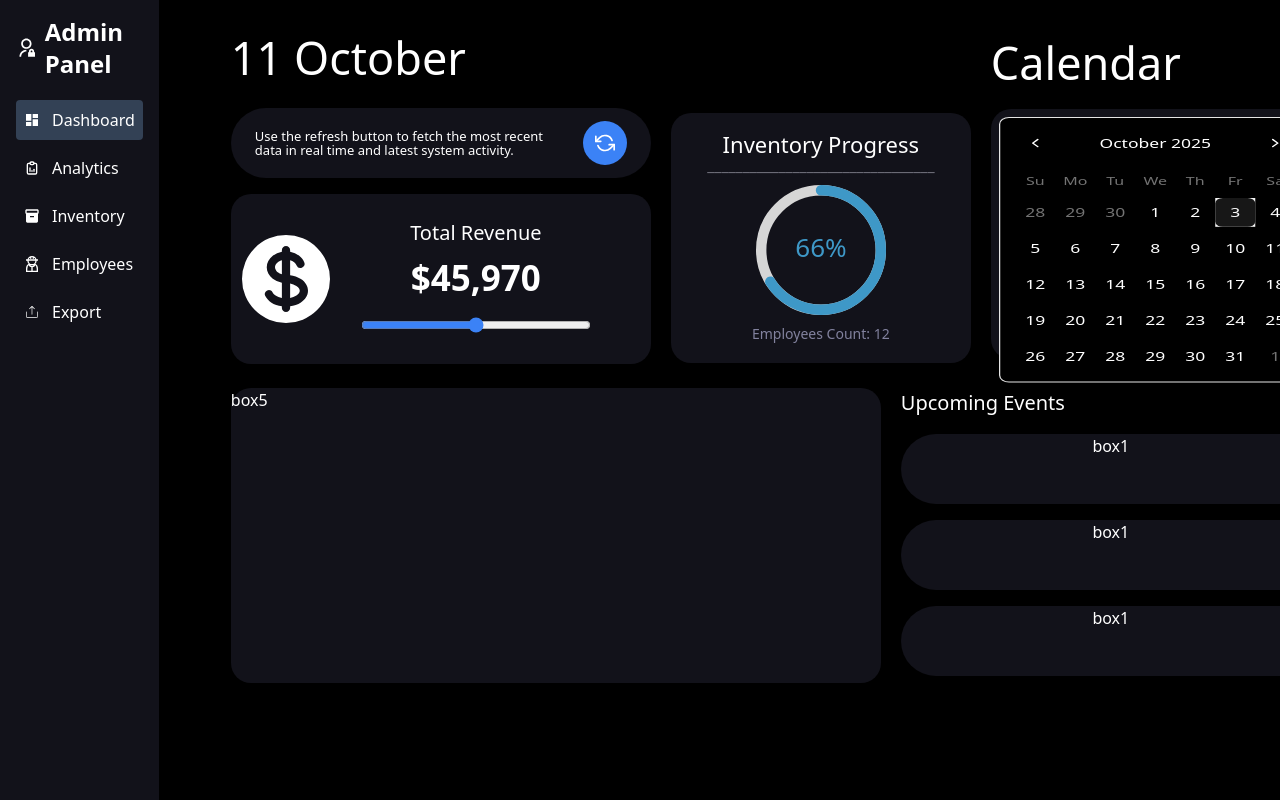
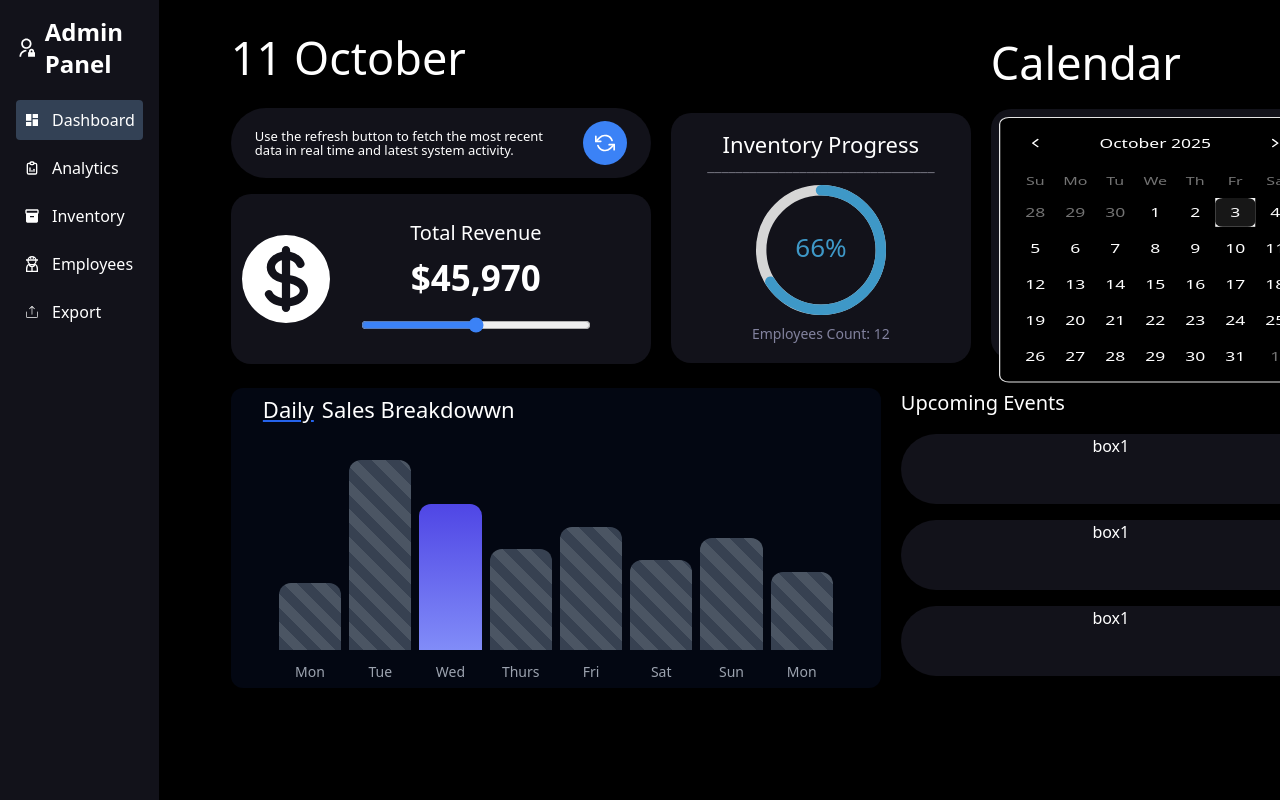
Before and after one commit to ShreyashBRN/Project-01, a React (Vite) app in the folder frontend/: page /dashboard in a window 1280 px wide. Shown: the top 800 px of the page. Built offline with nearby package versions, Linux system fonts and the light colour scheme.

Commit message:
created dashboard daily expense graph

```diff
--- /dev/null
+++ b/frontend/src/components/expenseGraphDashboard.jsx
@@ -0,0 +1,108 @@
+import React, { useState } from 'react';
+import { Card } from "@/components/ui/card"
+
+const InteractiveBarChart = () => {
+  const [hoveredBar, setHoveredBar] = useState(null);
+  const [barData, setBarData] = useState([
+    { day: 'Mon', value: 30, label: 'Monday' },
+    { day: 'Tue', value: 85, label: 'Tuesday' },
+    { day: 'Wed', value: 65, label: 'Wednesday' },
+    { day: 'Thurs', value: 45, label: 'Thursday' },
+    { day: 'Fri', value: 55, label: 'Friday' },
+    { day: 'Sat', value: 40, label: 'Saturday' },
+    { day: 'Sun', value: 50, label: 'Sunday' },
+    { day: 'Mon', value: 35, label: 'Monday' }
+  ]);
+
+  const maxValue = 100;
+
+  const updateBarValue = (index, newValue) => {
+    const updated = [...barData];
+    updated[index].value = Math.min(Math.max(newValue, 0), maxValue);
+    setBarData(updated);
+  };
+
+  return (
+    <div className="h-[300px]  bg-gray-950 flex items-center justify-center p-8 rounded-[12px]">
+      <div className="w-full max-w-4xl">
+        <div className="relative">
+            <div className='text-[22px] flex gap-2'><p className='underline decoration-blue-600'>Daily</p>    Sales Breakdowwn</div>
+          {/* Bars Container */}
+          <div className="flex items-end justify-around gap-2 h-64 px-4">
+            {barData.map((bar, index) => (
+              <div
+                key={index}
+                className="relative flex flex-col items-center flex-1 h-full"
+                onMouseEnter={() => setHoveredBar(index)}
+                onMouseLeave={() => setHoveredBar(null)}
+              >
+                {/* Tooltip */}
+                {hoveredBar === index && (
+                  <Card className="absolute -top-32 left-1/2 -translate-x-1/2 bg-gray-800 border-gray-700 p-4 z-10 min-w-48">
+                    <div className="flex items-center gap-2 mb-2">
+                      <button className="text-white hover:bg-gray-700 p-1 rounded">
+                        <svg width="16" height="16" viewBox="0 0 24 24" fill="none" stroke="currentColor" strokeWidth="2">
+                          <path d="M11 4H4a2 2 0 0 0-2 2v14a2 2 0 0 0 2 2h14a2 2 0 0 0 2-2v-7" />
+                          <path d="M18.5 2.5a2.121 2.121 0 0 1 3 3L12 15l-4 1 1-4 9.5-9.5z" />
+                        </svg>
+                      </button>
+                      <h3 className="text-white font-semibold">Expenses Breakdown</h3>
+                    </div>
+                    <div className="space-y-2 text-sm">
+                      <div className="flex items-center gap-2">
+                        <div className="w-2 h-2 rounded-full bg-purple-500"></div>
+                        <span className="text-gray-300">$ 43.65</span>
+                        <span className="text-gray-400 ml-auto">Base Pay</span>
+                      </div>
+                      <div className="flex items-center gap-2">
+                        <div className="w-2 h-2 rounded-full bg-purple-500"></div>
+                        <span className="text-gray-300">$ 47.3</span>
+                        <span className="text-gray-400 ml-auto">Bonus</span>
+                      </div>
+                      <div className="flex items-center gap-2">
+                        <div className="w-2 h-2 rounded-full bg-purple-500"></div>
+                        <span className="text-gray-300">$ 86.65</span>
+                        <span className="text-gray-400 ml-auto">Monthly</span>
+                      </div>
+                    </div>
+                  </Card>
+                )}
+
+                {/* Bar */}
+                <div className="relative w-full h-full flex items-end">
+                  <div
+                    className="w-full rounded-t-xl relative overflow-hidden cursor-pointer transition-all duration-300"
+                    style={{
+                      height: `${(bar.value / maxValue) * 100}%`,
+                      background: index === 2
+                        ? 'linear-gradient(180deg, #4F46E5 0%, #818CF8 100%)'
+                        : 'repeating-linear-gradient(45deg, #374151, #374151 10px, #4B5563 10px, #4B5563 20px)'
+                    }}
+                  >
+                    {/* Input overlay for editing */}
+                    <input
+                      type="range"
+                      min="0"
+                      max={maxValue}
+                      value={bar.value}
+                      onChange={(e) => updateBarValue(index, parseInt(e.target.value))}
+                      className="absolute inset-0 w-full h-full opacity-0 cursor-pointer"
+                    />
+                  </div>
+                </div>
+
+                {/* Day Label */}
+                <div className="text-gray-400 text-sm mt-3">{bar.day}</div>
+              </div>
+            ))}
+          </div>
+
+          {/* Instructions */}
+
+        </div>
+      </div>
+    </div>
+  );
+};
+
+export default InteractiveBarChart;
--- /dev/null
+++ b/frontend/src/components/ui/card.jsx
@@ -0,0 +1,50 @@
+import * as React from "react"
+
+import { cn } from "@/lib/utils"
+
+const Card = React.forwardRef(({ className, ...props }, ref) => (
+  <div
+    ref={ref}
+    className={cn("rounded-xl border bg-card text-card-foreground shadow", className)}
+    {...props} />
+))
+Card.displayName = "Card"
+
+const CardHeader = React.forwardRef(({ className, ...props }, ref) => (
+  <div
+    ref={ref}
+    className={cn("flex flex-col space-y-1.5 p-6", className)}
+    {...props} />
+))
+CardHeader.displayName = "CardHeader"
+
+const CardTitle = React.forwardRef(({ className, ...props }, ref) => (
+  <div
+    ref={ref}
+    className={cn("font-semibold leading-none tracking-tight", className)}
+    {...props} />
+))
+CardTitle.displayName = "CardTitle"
+
+const CardDescription = React.forwardRef(({ className, ...props }, ref) => (
+  <div
+    ref={ref}
+    className={cn("text-sm text-muted-foreground", className)}
+    {...props} />
+))
+CardDescription.displayName = "CardDescription"
+
+const CardContent = React.forwardRef(({ className, ...props }, ref) => (
+  <div ref={ref} className={cn("p-6 pt-0", className)} {...props} />
+))
+CardContent.displayName = "CardContent"
+
+const CardFooter = React.forwardRef(({ className, ...props }, ref) => (
+  <div
+    ref={ref}
+    className={cn("flex items-center p-6 pt-0", className)}
+    {...props} />
+))
+CardFooter.displayName = "CardFooter"
+
+export { Card, CardHeader, CardFooter, CardTitle, CardDescription, CardContent }
--- a/frontend/src/pages/Dashboard.jsx
+++ b/frontend/src/pages/Dashboard.jsx
@@ -10,7 +10,7 @@ import { CircularProgressbar } from 'react-circular-progressbar';
 import 'react-circular-progressbar/dist/styles.css';
 // import Calendar from 'react-calendar';
 import { Calendar } from "@/components/ui/calendar"
-
+import ExpenseGraph from "../components/expenseGraphDashboard"
 
 const Dashboard = () => {
           const percentage = 66;
@@ -102,7 +102,20 @@ const [date, setDate] = React.useState(new Date())
       </div>
 
       <div className="flex gap-5">
-        <div className="w-[650px] h-[295px] bg-[#12121a]  rounded-[20px]">box5</div>
+        <div className="w-[650px] h-[295px] bg-[#12121a]  rounded-[20px]">
+          <ExpenseGraph />
+        </div>
+
+
+
+
+
+
+
+
+
+
+
         <div className="flex flex-col gap-4">
           <p className="text-white text-[20px]">Upcoming Events</p>
           <div className="w-[420px] h-[70px] bg-[#12121a]  rounded-[40px] text-center">box1</div>
```
